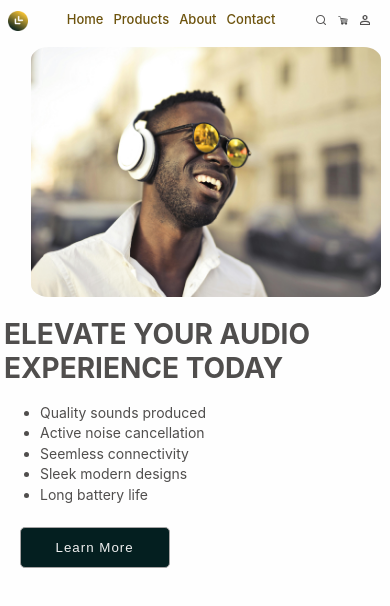
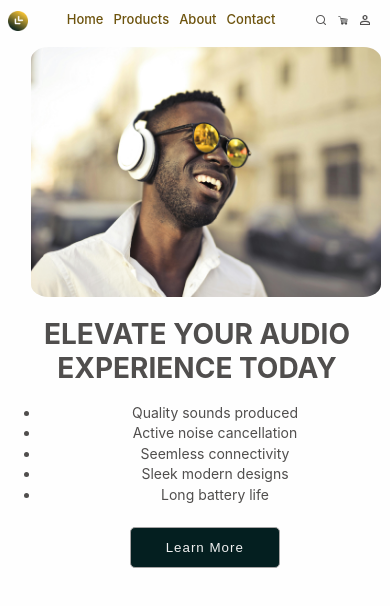
Before and after one commit to amazinglizabeth/headset-react-design, a React (Create React App) app: page / in a window 390 px wide. Shown: the top 606 px of the page. Built offline with nearby package versions, Linux system fonts and the light colour scheme.

Commit message:
write-up update

```diff
--- a/src/index.css
+++ b/src/index.css
@@ -97,8 +97,6 @@ body {
 }
 
 @media only screen and (max-width: 600px) {
-  .header {
-  }
   .logo img {
     width: 20px;
     margin-top: 3px;
@@ -118,6 +116,7 @@ body {
   }
   .write-up {
     width: 100%;
+    text-align: center;
   }
   .write-up h1 {
     margin-top: 5%;
```
